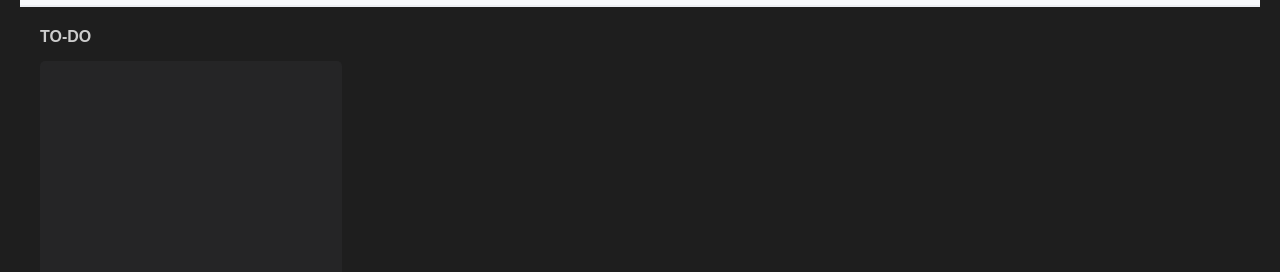
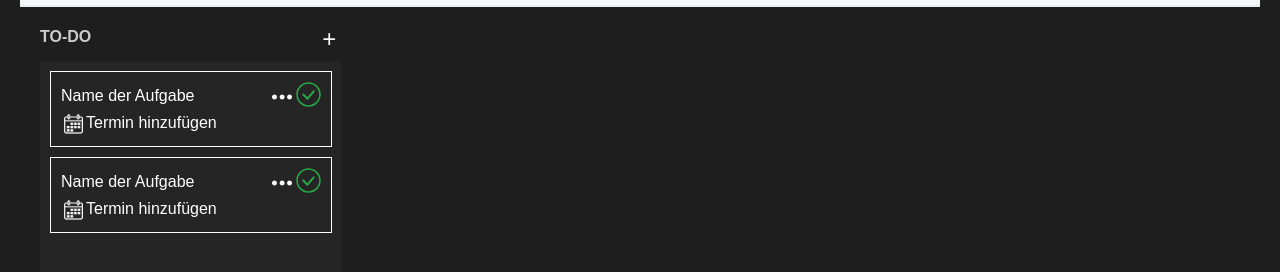
Before and after one commit to David17J/SOL_2_Projekt, a website: page NoteBuddy-Frontend/index.html in a window 1280 px wide. Shown: the part 82-354 px from the top of the page. Drawn offline with Linux system fonts and the light colour scheme; no server answers.

Commit message:
Layout angepasst note

```diff
--- a/NoteBuddy-Frontend/index.html
+++ b/NoteBuddy-Frontend/index.html
@@ -18,9 +18,39 @@
     <button class="nb-add-channel-btn" onclick="createNote2()">+ Kanal hinzufügen</button>
 </header>
 <div class="todo-container">
-    <h1>TO-DO</h1>
-    <div class="todo-list" id="notes">
-        <!--              Hier wird der dynamische Teil hinzugefügt-->
+    <div class="header-container">
+        <div><h1>TO-DO</h1></div>
+        <div>
+            <button class="menubutton">+</button>
+        </div>
+    </div>
+    <div class="todo-list " id="notes">
+        <div class="todo">
+            <!--              Hier wird der dynamische Teil hinzugefügt-->
+            <div class="header-container">
+                <div>Name der Aufgabe</div>
+                <div>
+                    <img alt="menu" height="20" width="20" src="assets/three-dots.svg">
+                    <img alt="green-check" height="25" width="25" src="assets/green-check.svg">
+                </div>
+            </div>
+            <div style="display: flex ;  align-items: center; "><img alt="calender" height="25" width="25"
+                                                                     src="assets/calendar.png">Termin hinzufügen
+            </div>
+        </div>
+        <div class="todo">
+            <!--              Hier wird der dynamische Teil hinzugefügt-->
+            <div class="header-container">
+                <div>Name der Aufgabe</div>
+                <div>
+                    <img alt="menu" height="20" width="20" src="assets/three-dots.svg">
+                    <img alt="green-check" height="25" width="25" src="assets/green-check.svg">
+                </div>
+            </div>
+            <div style="display: flex ;  align-items: center; "><img alt="calender" height="25" width="25"
+                                                                     src="assets/calendar.png">Termin hinzufügen
+            </div>
+        </div>
     </div>
 </div>
 
--- a/NoteBuddy-Frontend/styles/main.css
+++ b/NoteBuddy-Frontend/styles/main.css
@@ -128,3 +128,22 @@ h1 {
 .todo-item.drag-over {
   border-top: 2px solid #007acc;
 }
+
+.header-container {
+  display: flex;
+  justify-content: space-between;
+  align-items: center;
+}
+
+.menubutton {
+  color: white;
+  background-color: transparent;
+  border: none;
+  font-size: 1.5em;
+}
+
+.todo {
+  border: solid 1px white;
+  padding: 10px;
+  margin-bottom: 10px;
+}
```
Also changed, not shown: NoteBuddy-Frontend/assets/calendar.png (added), NoteBuddy-Frontend/assets/green-check.svg (added), NoteBuddy-Frontend/assets/three-dots.svg (added).
